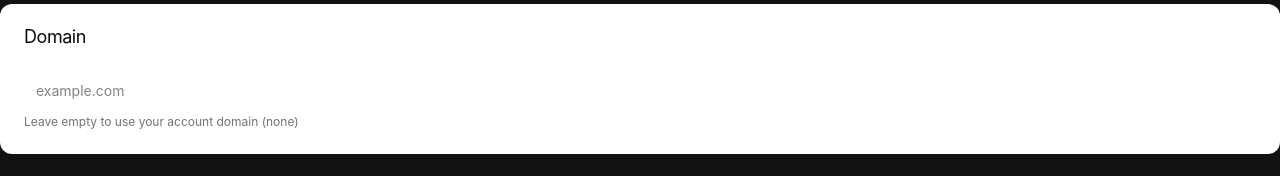
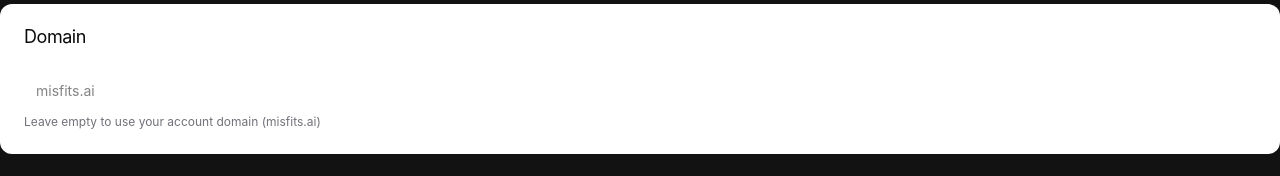
Before and after one commit to canatac/misfits-web, a Next.js app: page /settings/domains/bimi in a window 1280 px wide. Shown: the part 280-456 px from the top of the page. Built offline with nearby package versions, Linux system fonts and the light colour scheme; no server answers.

Commit message:
fix(bimi-page): remove unused accounts selector, use getActiveAccount

```diff
--- a/src/app/settings/domains/bimi/page.tsx
+++ b/src/app/settings/domains/bimi/page.tsx
@@ -21,14 +21,13 @@
 ];
 
 export default function BimiSettingsPage() {
-  const accounts = useAccountStore((s) => s.accounts);
   const [domain, setDomain] = useState("");
   const [logoPreview, setLogoPreview] = useState<string | null>(null);
   const [logoError, setLogoError] = useState<string | null>(null);
   const [logoValid, setLogoValid] = useState(false);
   const [copied, setCopied] = useState(false);
 
-  const activeAccount = accounts.find((a) => a.isActive);
+  const activeAccount = useAccountStore((s) => s.getActiveAccount());
   const accountDomain = activeAccount?.email?.split("@")[1] || "";
 
   const effectiveDomain = domain || accountDomain;
```
